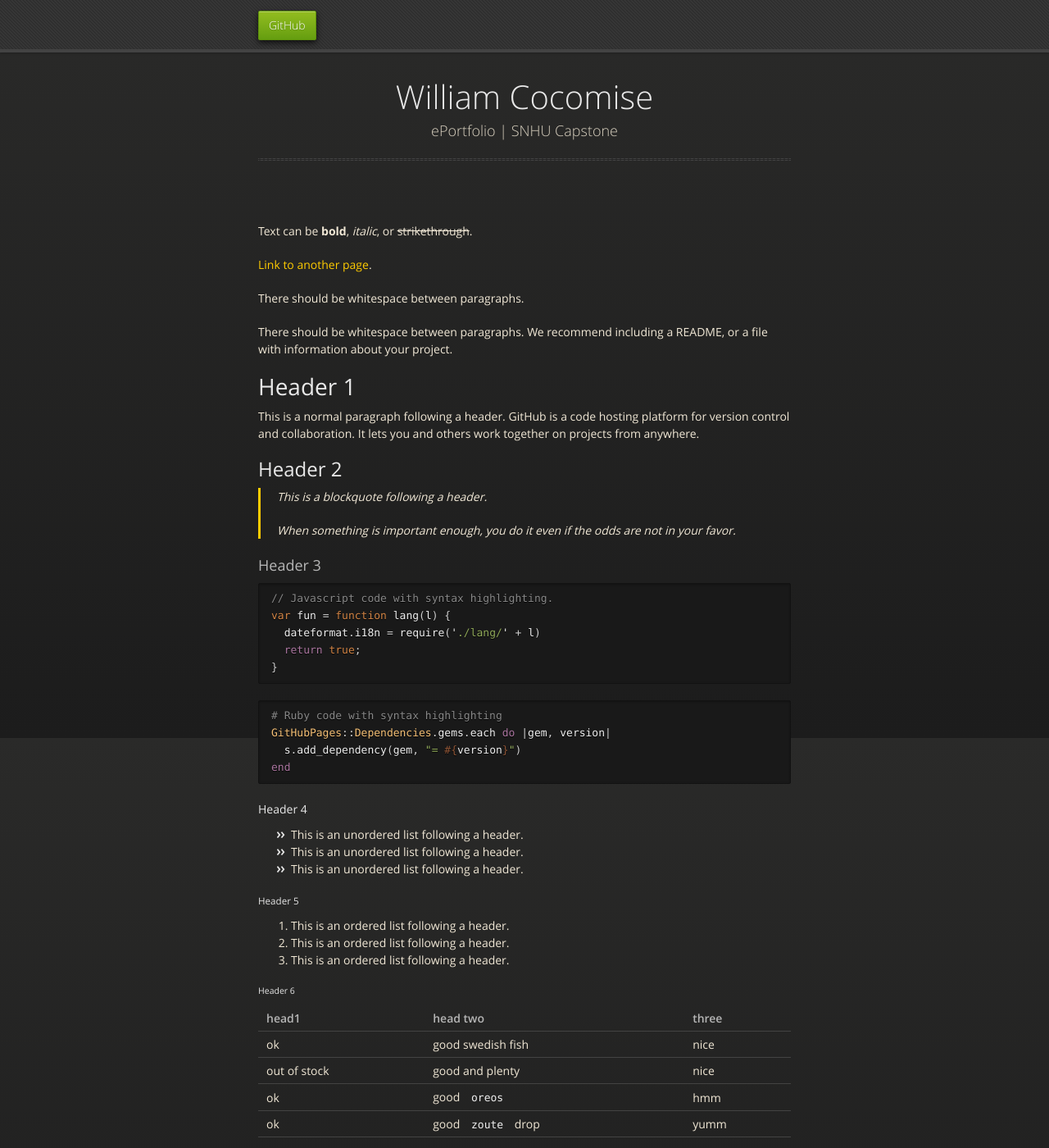
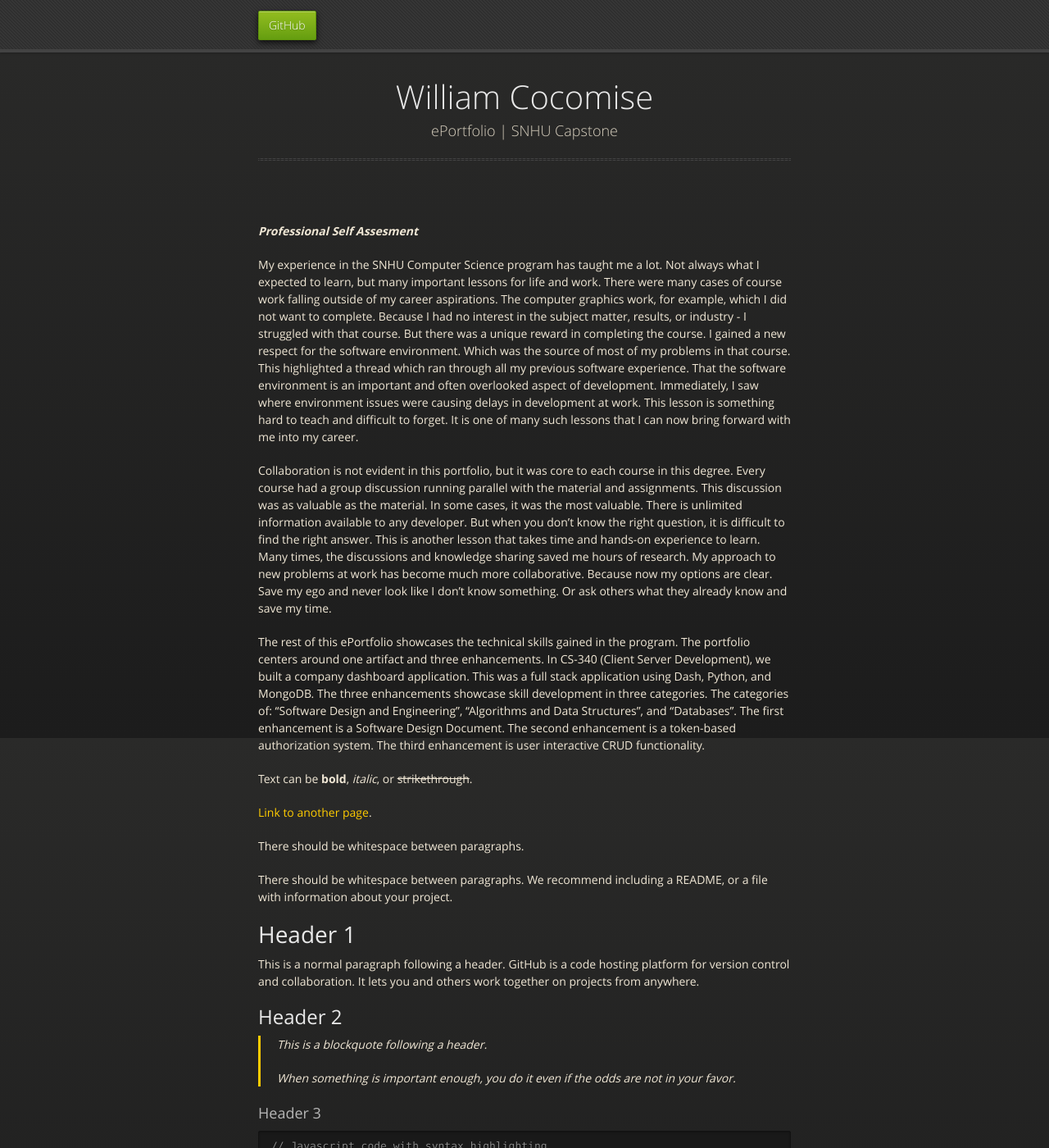
Before and after one commit to b5yB/b5yB.github.io, a Jekyll site: the page built from index.md, in a window 1280 px wide and 1400 px high. Shown: the whole window at 82% size. Built offline with Jekyll 4.4.1, drawn with Linux system fonts in a browser that asks for light colours.

Commit message:
Update index.md

```diff
--- a/index.md
+++ b/index.md
@@ -1,6 +1,17 @@
 ---
 layout: default
 ---
+
+
+**_Professional Self Assesment_**
+
+My experience in the SNHU Computer Science program has taught me a lot. Not always what I expected to learn, but many important lessons for life and work. There were many cases of course work falling outside of my career aspirations. The computer graphics work, for example, which I did not want to complete. Because I had no interest in the subject matter, results, or industry - I struggled with that course. But there was a unique reward in completing the course. I gained a new respect for the software environment. Which was the source of most of my problems in that course. This highlighted a thread which ran through all my previous software experience. That the software environment is an important and often overlooked aspect of development. Immediately, I saw where environment issues were causing delays in development at work. This lesson is something hard to teach and difficult to forget. It is one of many such lessons that I can now bring forward with me into my career.
+
+ Collaboration is not evident in this portfolio, but it was core to each course in this degree. Every course had a group discussion running parallel with the material and assignments. This discussion was as valuable as the material. In some cases, it was the most valuable. There is unlimited information available to any developer. But when you don't know the right question, it is difficult to find the right answer. This is another lesson that takes time and hands-on experience to learn. Many times, the discussions and knowledge sharing saved me hours of research. My approach to new problems at work has become much more collaborative. Because now my options are clear. Save my ego and never look like I don't know something. Or ask others what they already know and save my time.
+
+ The rest of this ePortfolio showcases the technical skills gained in the program. The portfolio centers around one artifact and three enhancements. In CS-340 (Client Server Development), we built a company dashboard application. This was a full stack application using Dash, Python, and MongoDB. The three enhancements showcase skill development in three categories. The categories of: "Software Design and Engineering", "Algorithms and Data Structures", and "Databases". The first enhancement is a Software Design Document. The second enhancement is a token-based authorization system. The third enhancement is user interactive CRUD functionality.
+
+
 
 Text can be **bold**, _italic_, or ~~strikethrough~~.
 
```
